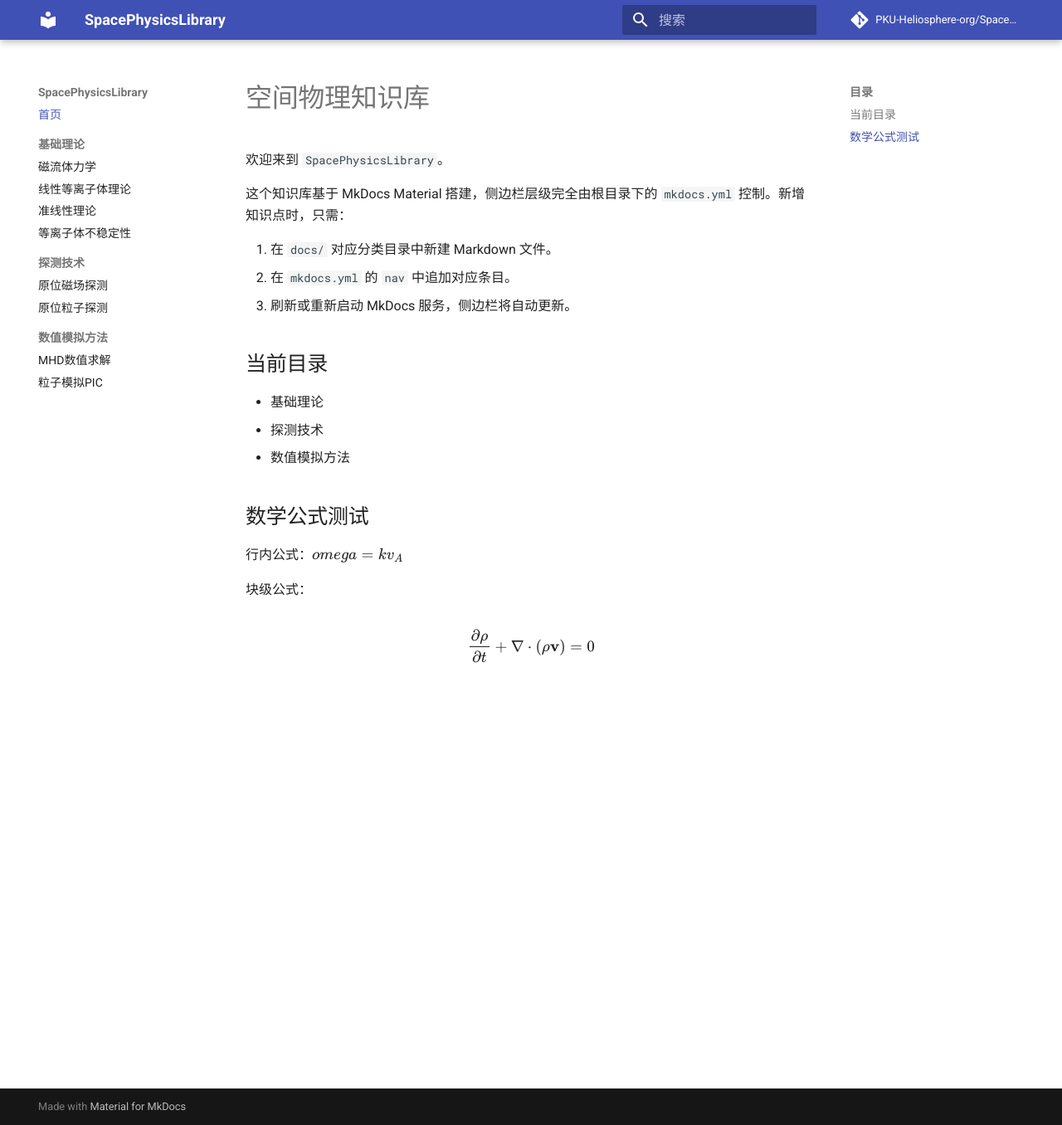
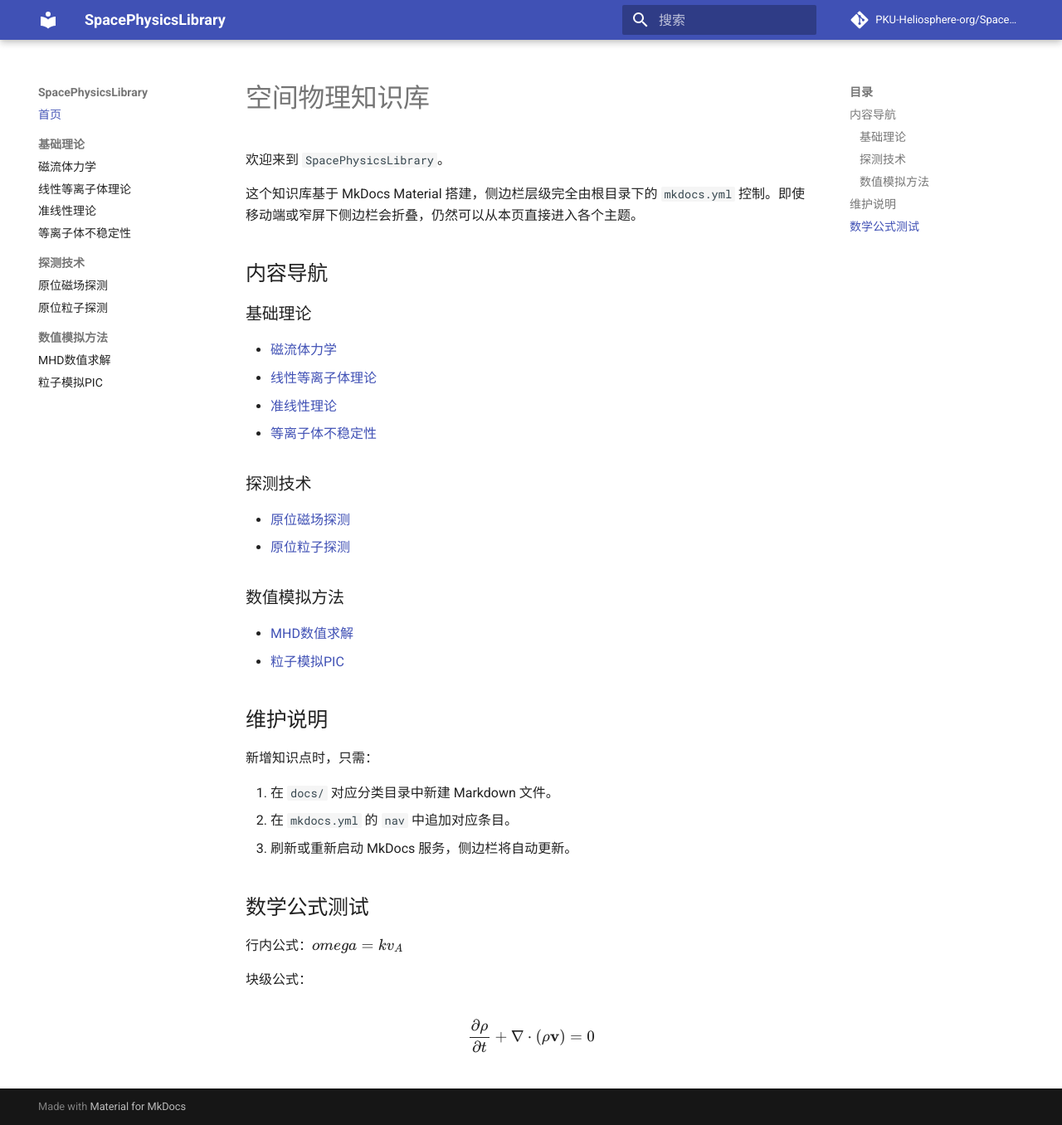
Before and after one commit to PKU-Heliosphere-org/SpacePhysicsLibrary, an MkDocs documentation site: the page built from docs/index.md, in a window 1280 px wide and 1356 px high. Shown: the whole window at 83% size. Built offline with MkDocs 1.6.1 and Material for MkDocs 9.7.7, drawn with Linux system fonts in a browser that asks for light colours; comment, search, counter and statistics services are not loaded.

Commit message:
Update index.md

```diff
--- a/docs/index.md
+++ b/docs/index.md
@@ -2,17 +2,34 @@
 
 欢迎来到 `SpacePhysicsLibrary`。
 
-这个知识库基于 MkDocs Material 搭建，侧边栏层级完全由根目录下的 `mkdocs.yml` 控制。新增知识点时，只需：
+这个知识库基于 MkDocs Material 搭建，侧边栏层级完全由根目录下的 `mkdocs.yml` 控制。即使移动端或窄屏下侧边栏会折叠，仍然可以从本页直接进入各个主题。
+
+## 内容导航
+
+### 基础理论
+
+- [磁流体力学](theory/mhd.md)
+- [线性等离子体理论](theory/linear-plasma.md)
+- [准线性理论](theory/quasi-linear.md)
+- [等离子体不稳定性](theory/instability.md)
+
+### 探测技术
+
+- [原位磁场探测](observation/mag-detect.md)
+- [原位粒子探测](observation/particle-detect.md)
+
+### 数值模拟方法
+
+- [MHD数值求解](numeric/mhd-solver.md)
+- [粒子模拟PIC](numeric/pic.md)
+
+## 维护说明
+
+新增知识点时，只需：
 
 1. 在 `docs/` 对应分类目录中新建 Markdown 文件。
 2. 在 `mkdocs.yml` 的 `nav` 中追加对应条目。
 3. 刷新或重新启动 MkDocs 服务，侧边栏将自动更新。
-
-## 当前目录
-
-- 基础理论
-- 探测技术
-- 数值模拟方法
 
 ## 数学公式测试
 
```
